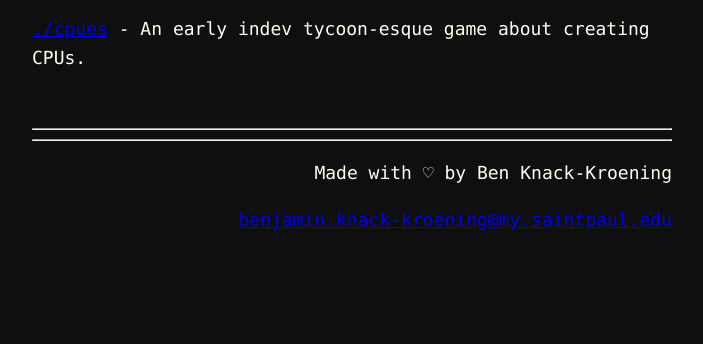
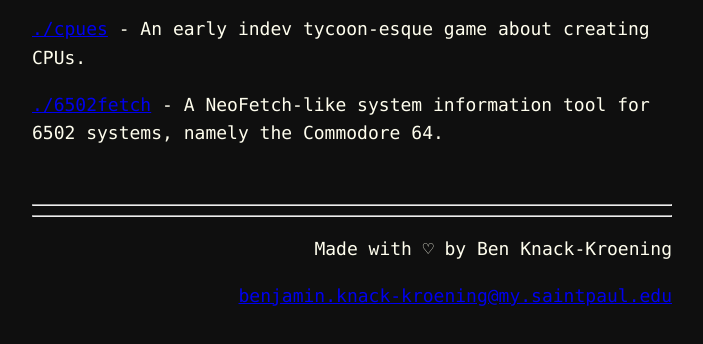
Before and after one commit to bknackkr/homepage, a plain HTML site: page repos.html in a window 1280 px wide. Shown: the part 350-694 px from the top of the page, without its empty margins (288-991 px from the left). Drawn offline with Linux system fonts and the light colour scheme.

Commit message:
Update repos.html

```diff
--- a/repos.html
+++ b/repos.html
@@ -24,6 +24,7 @@
         <p><a href="https://github.com/bknackkr/homepage">./homepage</a> - This website!</p>
         <p><a href="https://github.com/bknackkr/Statistick.ts">./statistick.ts</a> - A low-effort Discord Bot that tracks user and server statistics.</p>
         <p><a href="https://github.com/bknackkr/CPUES">./cpues</a> - An early indev tycoon-esque game about creating CPUs.</p>
+        <p><a href="https://github.com/bknackkr/6502fetch">./6502fetch</a> - A NeoFetch-like system information tool for 6502 systems, namely the Commodore 64.</p>
     </div>
     <br>
     <hr>
```
